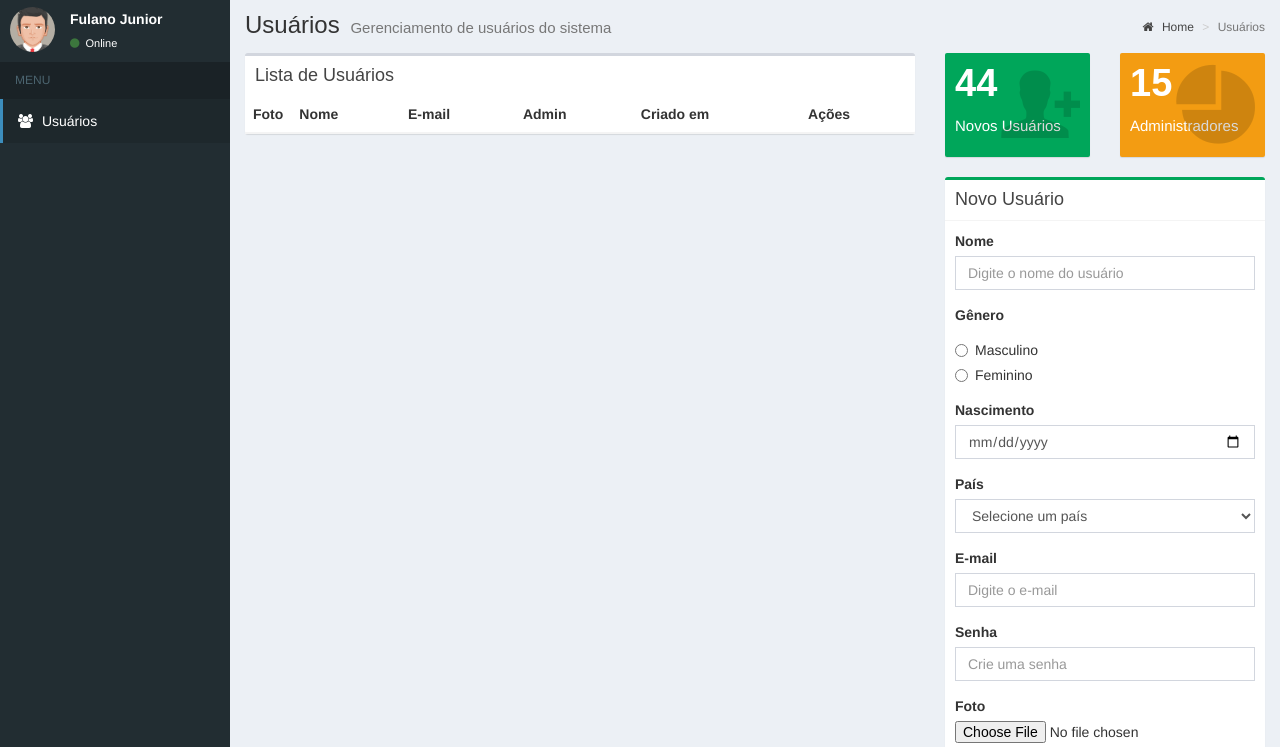
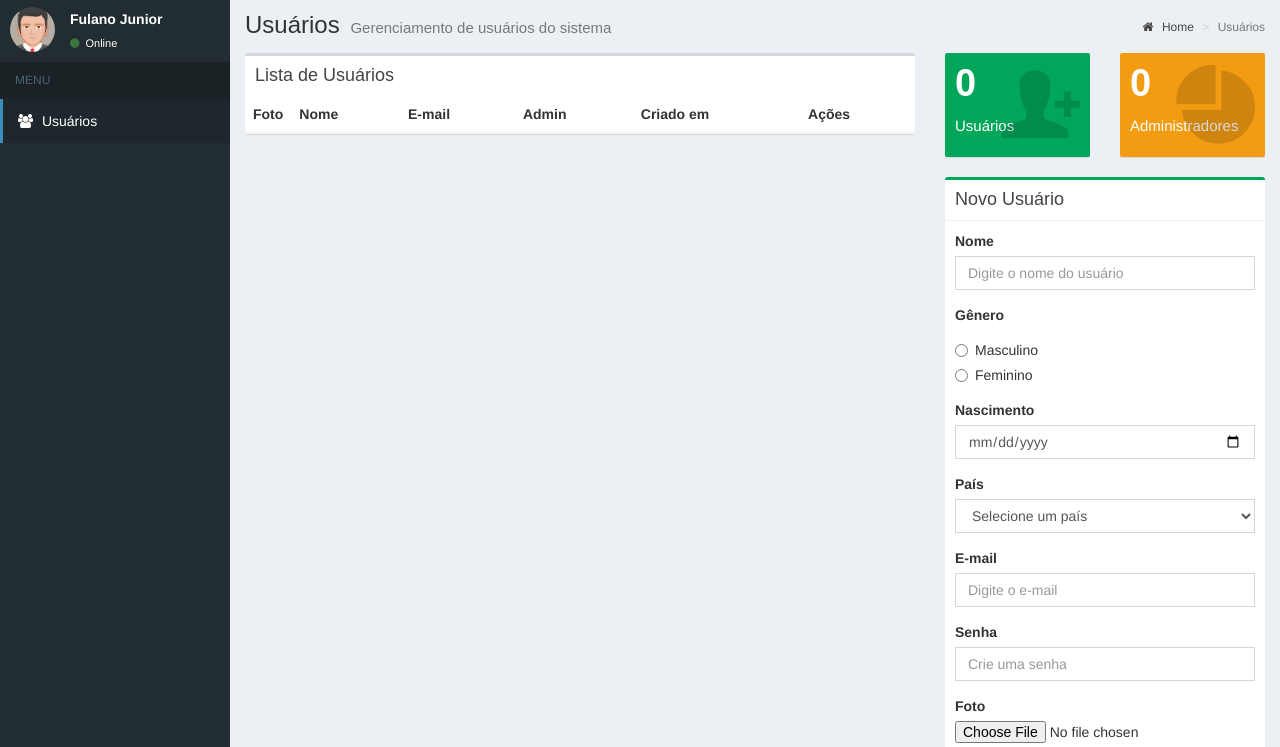
Before and after one commit to williamtome2017/curso-javascript-hcode, a plain HTML site: page index.html in a window 1280 px wide. Shown: the part 53-800 px from the top of the page. Drawn offline with Linux system fonts and the light colour scheme; files whose address does not match are found by name.

Commit message:
Add id property to catch number of users.

```diff
--- a/index.html
+++ b/index.html
@@ -166,9 +166,9 @@
               <!-- small box -->
               <div class="small-box bg-green">
                 <div class="inner">
-                  <h3>44</h3>
+                  <h3 id="number-users">0</h3>
 
-                  <p>Novos Usuários</p>
+                  <p>Usuários</p>
                 </div>
                 <div class="icon">
                   <i class="ion ion-person-add"></i>
@@ -180,7 +180,7 @@
               <!-- small box -->
               <div class="small-box bg-yellow">
                 <div class="inner">
-                  <h3>15</h3>
+                  <h3 id="number-users-admin">0</h3>
 
                   <p>Administradores</p>
                 </div>
```
